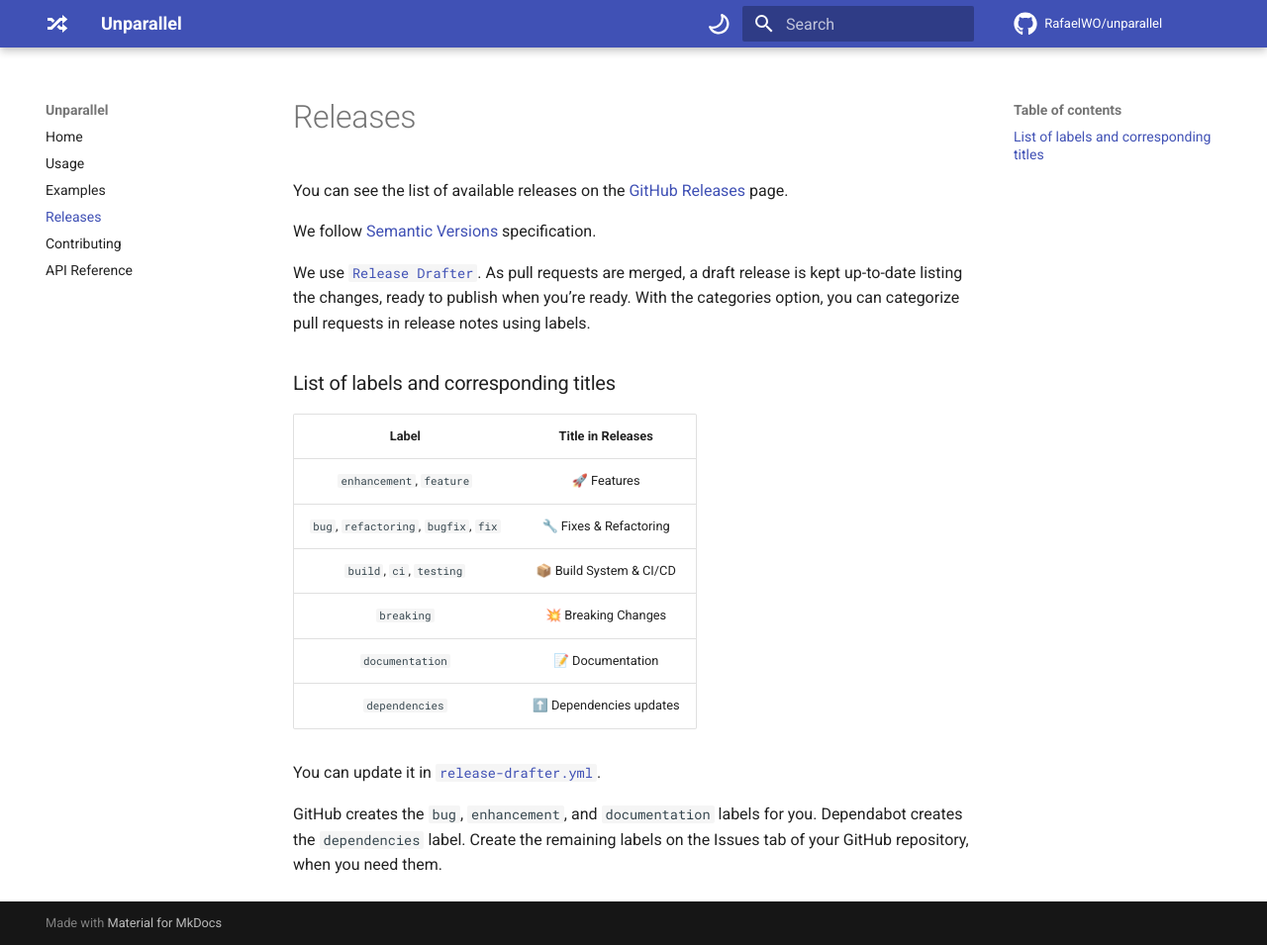
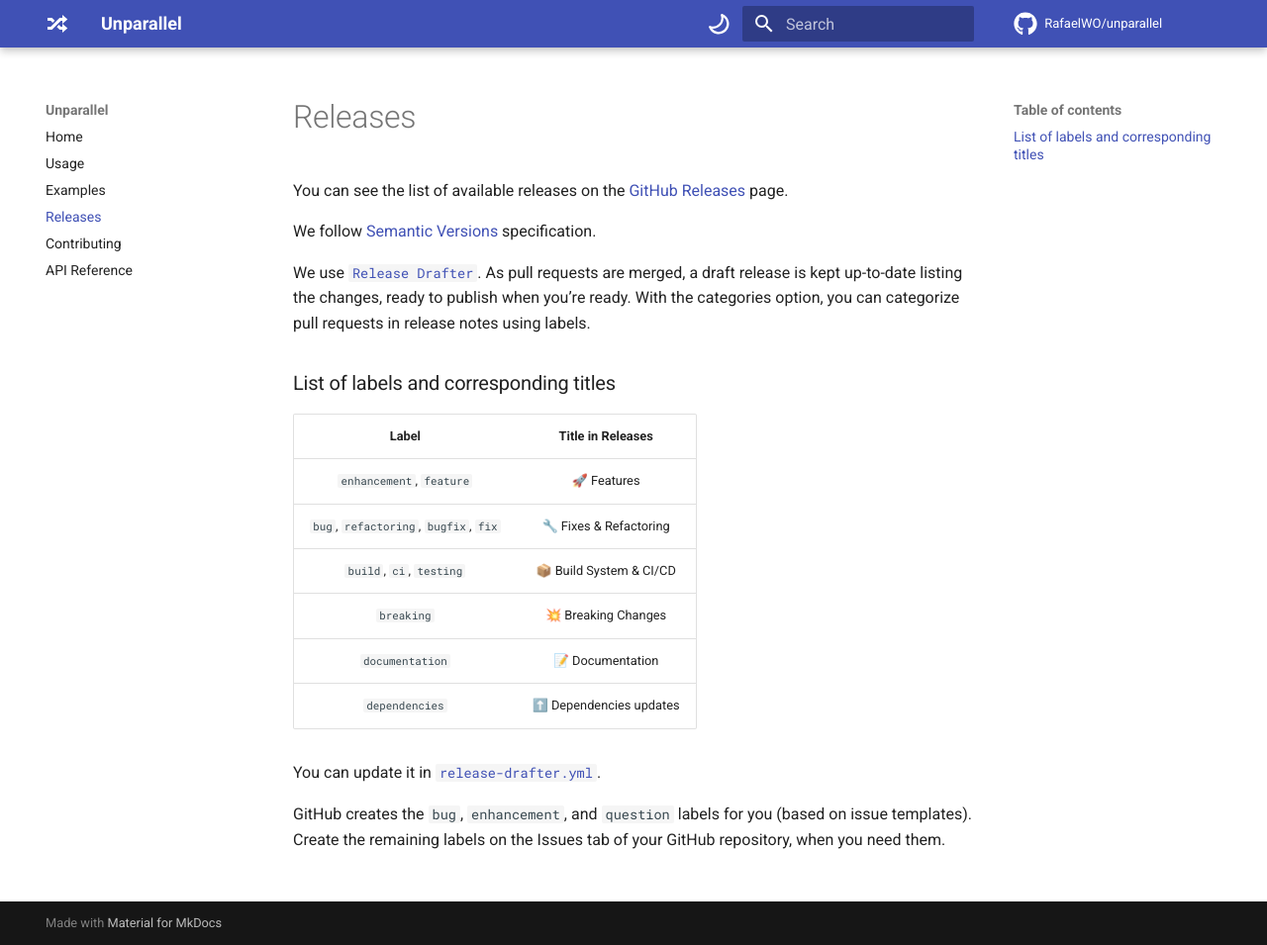
Before and after one commit to RafaelWO/unparallel, an MkDocs documentation site: the page built from docs/releases.md, in a window 1280 px wide and 955 px high. Shown: the whole window at 99% size. Built offline with MkDocs 1.6.1 and Material for MkDocs 9.7.7, drawn with Linux system fonts in a browser that asks for light colours; comment, search, counter and statistics services are not loaded; the version menu is left out.

Commit message:
📝 Update release docs (remove dependabot)

```diff
--- a/docs/releases.md
+++ b/docs/releases.md
@@ -17,4 +17,4 @@
 
 You can update it in [`release-drafter.yml`](https://github.com/RafaelWO/unparallel/blob/main/.github/release-drafter.yml).
 
-GitHub creates the `bug`, `enhancement`, and `documentation` labels for you. Dependabot creates the `dependencies` label. Create the remaining labels on the Issues tab of your GitHub repository, when you need them.
+GitHub creates the `bug`, `enhancement`, and `question` labels for you (based on issue templates). Create the remaining labels on the Issues tab of your GitHub repository, when you need them.
```
